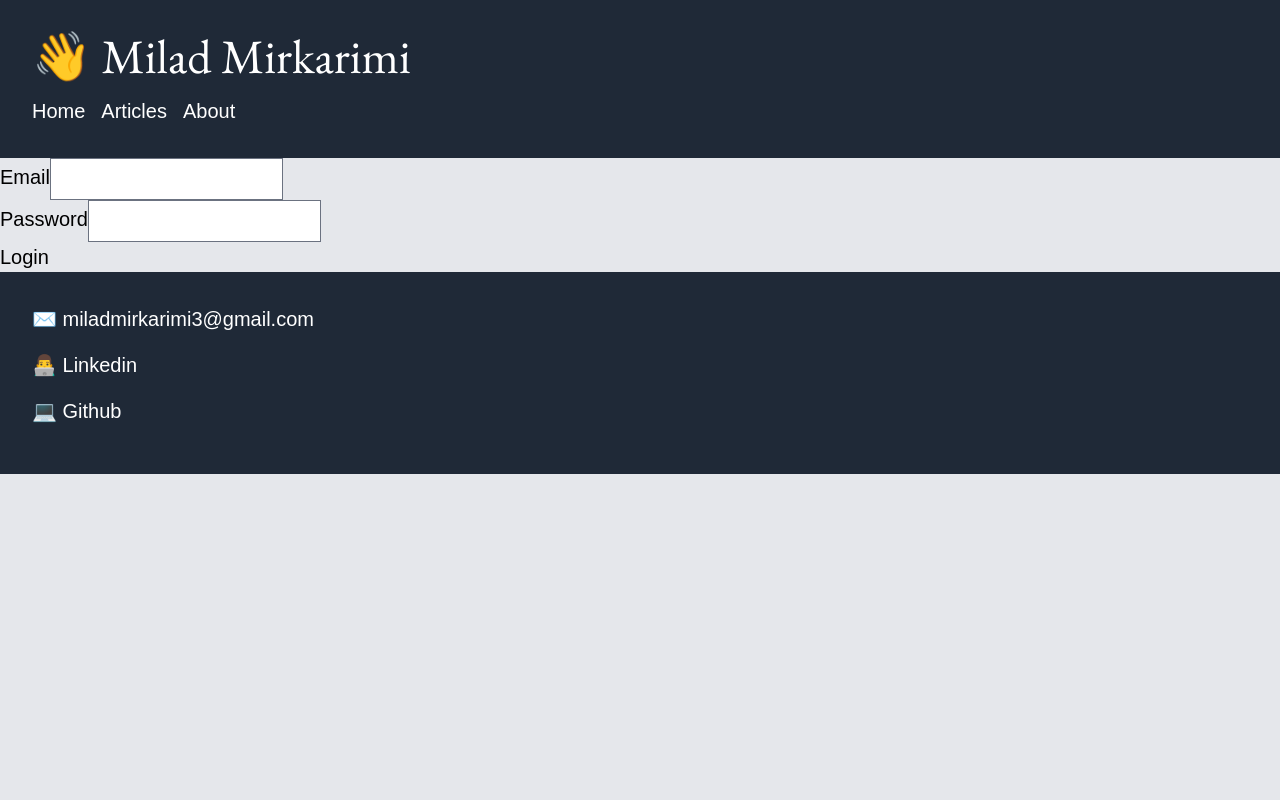
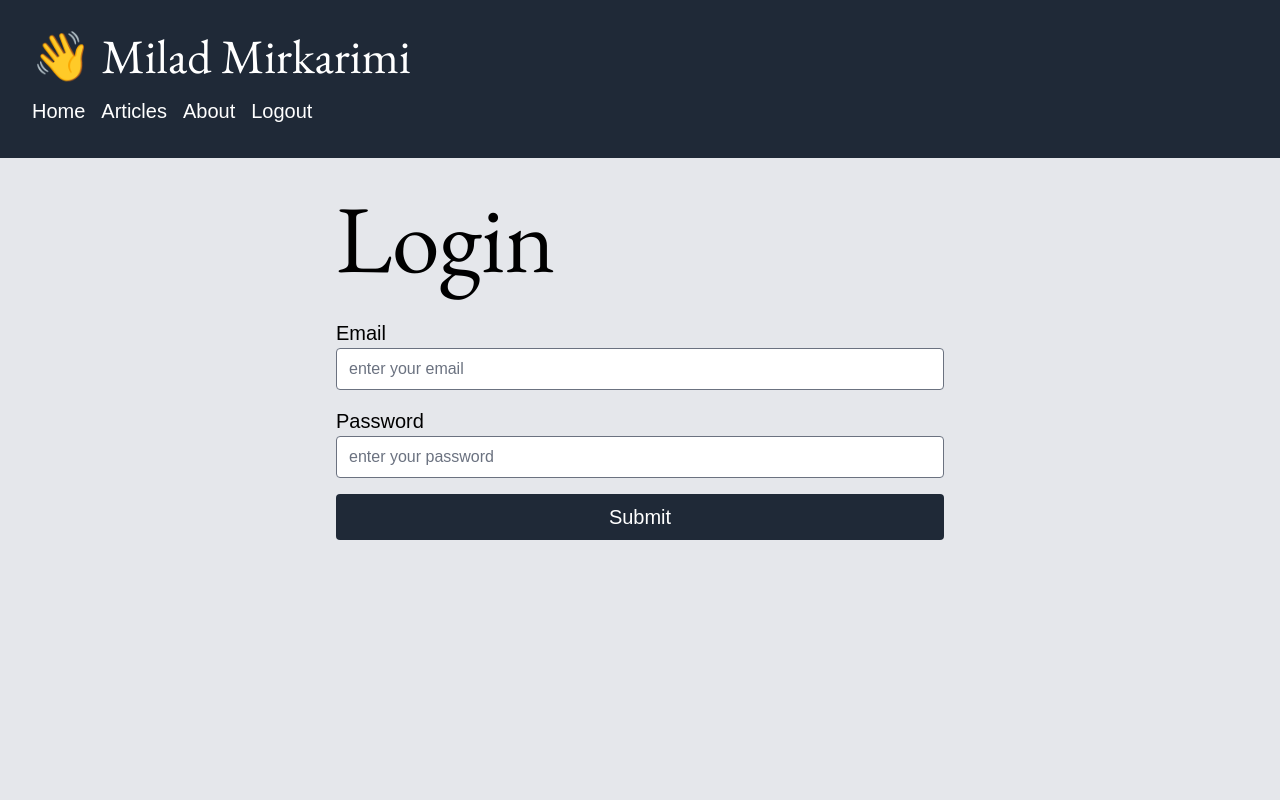
Before and after one commit to milad-mirkarimi/myblog, a React (Create React App) app in the folder app/client/: page /login in a window 1280 px wide. Shown: the top 800 px of the page. Built offline with nearby package versions, Linux system fonts and the light colour scheme; sample sign-in values are in the browser's storage; a web font is replaced by a local one.

Commit message:
Add login and logout to UI

```diff
--- a/app/client/src/components/Header.jsx
+++ b/app/client/src/components/Header.jsx
@@ -1,6 +1,14 @@
 import { Link } from "react-router-dom";
+import AuthService from "../services/authService";
+import React, { useState } from "react";
 
 const Header = () => {
+  const [isLoggedIn, setIsLoggedIn] = useState(!!AuthService.getCurrentUser());
+  const handleLogout = () => {
+    AuthService.logout();
+    setIsLoggedIn(false);
+  };
+
   return (
     <header className="bg-gray-800 text-white p-8">
       <h1 className="text-5xl font-garamond">👋 Milad Mirkarimi</h1>
@@ -24,6 +32,14 @@ const Header = () => {
               About
             </Link>
           </li>
+          {isLoggedIn ? (
+            <button
+              onClick={handleLogout}
+              className="hover:underline hover:text-yellow-500"
+            >
+              Logout
+            </button>
+          ) : null}
         </ul>
       </nav>
     </header>
--- a/app/client/src/index.css
+++ b/app/client/src/index.css
@@ -10,6 +10,12 @@ body {
   font-style: normal;
 }
 
+@layer components {
+  .search-input {
+    @apply mb-4 block;
+  }
+}
+
 @layer utilities {
   .link {
     @apply text-gray-600 text-base italic underline hover:text-yellow-700;
--- a/app/client/src/pages/Login.jsx
+++ b/app/client/src/pages/Login.jsx
@@ -6,9 +6,11 @@ const Login = () => {
   const [email, setEmail] = useState("");
   const [password, setPassword] = useState("");
   const [message, setMessage] = useState("");
+  const [loading, setLoading] = useState(false);
 
   const handleLogin = async (e) => {
     e.preventDefault();
+    setLoading(true);
     try {
       const response = await AuthService.login(email, password);
       if (response.data.token) {
@@ -22,33 +24,43 @@ const Login = () => {
       }
     } catch (error) {
       setMessage("Invalid email or password");
+    } finally {
+      setLoading(false);
     }
   };
 
   return (
-    <div>
-      <form onSubmit={handleLogin}>
-        <div>
-          <label htmlFor="email">Email</label>
+    <div className="container p-8 mx-auto max-w-2xl h-screen">
+      <h2 className="font-garamond text-4xl md:text-5xl lg:text-8xl">Login</h2>
+
+      <form onSubmit={handleLogin} className="mt-8">
+        <label htmlFor="email">
+          Email
           <input
+            required
+            onChange={(e) => setEmail(e.target.value)}
+            type="email"
+            id="email"
             name="email"
-            type="email"
-            value={email}
-            onChange={(e) => setEmail(e.target.value)}
-            required
+            placeholder="enter your email"
+            className="search-input w-full rounded"
           />
-        </div>
-        <div>
-          <label htmlFor="password">Password</label>
+        </label>
+
+        <label htmlFor="password">
+          Password
           <input
+            onChange={(e) => setPassword(e.target.value)}
+            type="password"
+            id="password"
             name="password"
-            type="password"
-            value={password}
-            onChange={(e) => setPassword(e.target.value)}
-            required
+            placeholder="enter your password"
+            className="search-input w-full rounded"
           />
-        </div>
-        <button type="submit">Login</button>
+        </label>
+        <button className="w-full rounded px-6 py-2 color text-white hover:opacity-90 border-none bg-gray-800">
+          {loading ? "Loading..." : "Submit"}
+        </button>
       </form>
       {message && <p>{message}</p>}
     </div>
--- a/app/client/src/services/authService.js
+++ b/app/client/src/services/authService.js
@@ -5,7 +5,7 @@ const login = (email, password) => {
 };
 
 const logout = () => {
-  sessionStorage.removeItem("user");
+  sessionStorage.removeItem("token");
   delete http.defaults.headers.common["Authorization"];
 };
 
```
